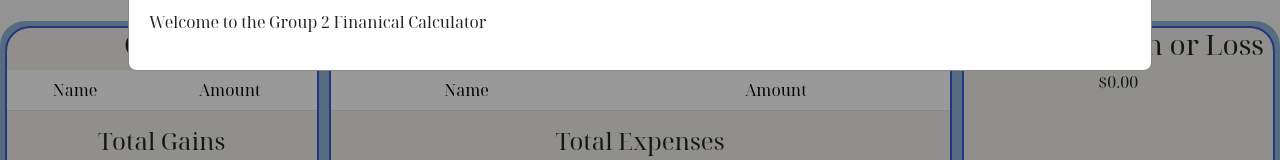
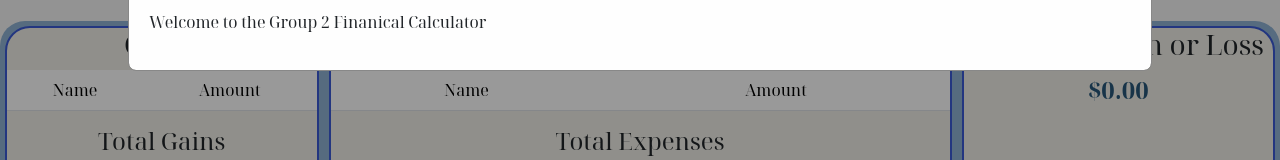
Before and after one commit to Hiemdier/project-1-financial-calculator, a plain HTML site: page index.html in a window 1280 px wide. Shown: the part 245-405 px from the top of the page. Drawn offline with nearby package versions, Linux system fonts and the light colour scheme.

Commit message:
Added css for  the total id

```diff
--- a/assets/css/style.css
+++ b/assets/css/style.css
@@ -105,6 +105,13 @@ footer{
     flex: 1;
 }
 
+#total {
+    font-size: 1.5rem;
+    color: #28587B;
+    font-weight: bold;
+    margin: 10px 0;
+}
+
 /* The Modal (background) */
 .modal {
     display: none; /* Hidden by default */
```
